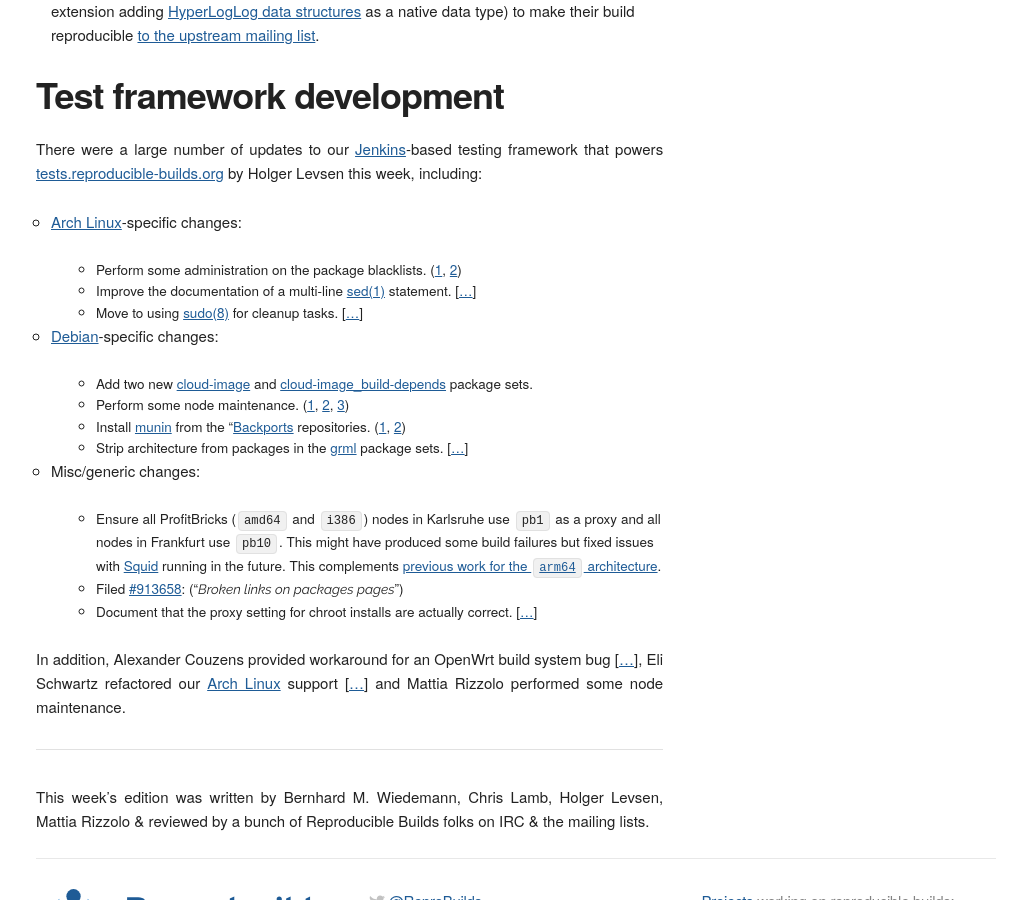
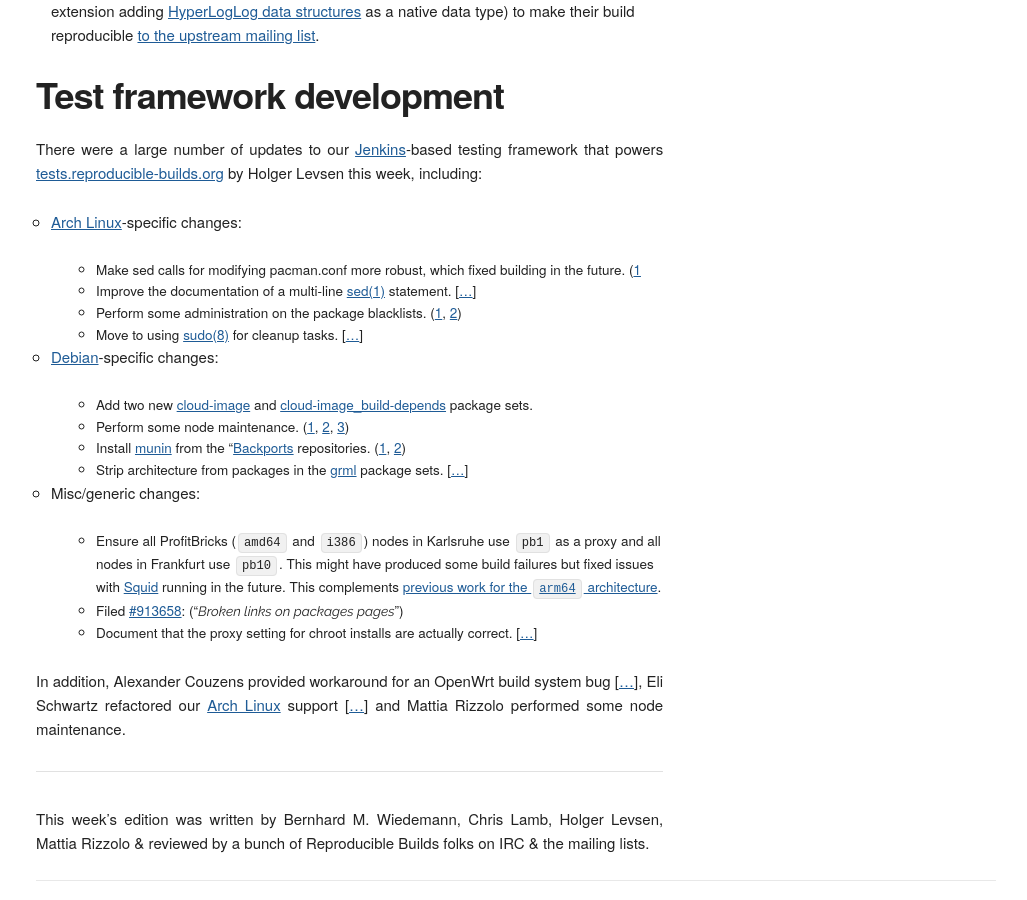
Before and after one commit to prototypefund/reproducible-website, a Jekyll site: the page built from _blog/posts/186.md, in a window 1280 px wide and 900 px high, scrolled down 1757 px. Shown: the whole window, without its empty margins (124-1151 px from the left). Built offline with Jekyll 4.4.1, drawn with Linux system fonts in a browser that asks for light colours; some web fonts are replaced.

Commit message:
186: add important fix to sed'ing pacman.conf for archlinux, fixing building in the future
Signed-off-by: Holger Levsen <holger@layer-acht.org>

```diff
--- a/_blog/posts/186.md
+++ b/_blog/posts/186.md
@@ -45,8 +45,9 @@
 
 * [Arch Linux](https://www.archlinux.org/)-specific changes:
 
+    * Make sed calls for modifying pacman.conf more robust, which fixed building in the future. ([1](https://salsa.debian.org/qa/jenkins.debian.net/commit/be8fc3f5)
+    * Improve the documentation of a multi-line [sed(1)](https://www.gnu.org/software/sed/manual/sed.html) statement. [[...](https://salsa.debian.org/qa/jenkins.debian.net/commit/243d7312)]
     * Perform some administration on the package blacklists. ([1](https://salsa.debian.org/qa/jenkins.debian.net/commit/dbe42fac), [2](https://salsa.debian.org/qa/jenkins.debian.net/commit/02f5df90))
-    * Improve the documentation of a multi-line [sed(1)](https://www.gnu.org/software/sed/manual/sed.html) statement. [[...](https://salsa.debian.org/qa/jenkins.debian.net/commit/243d7312)]
     * Move to using [sudo(8)](https://www.sudo.ws/) for cleanup tasks. [[...](https://salsa.debian.org/qa/jenkins.debian.net/commit/9a931cf7)]
 
 * [Debian](https://www.debian.org/)-specific changes:
```
